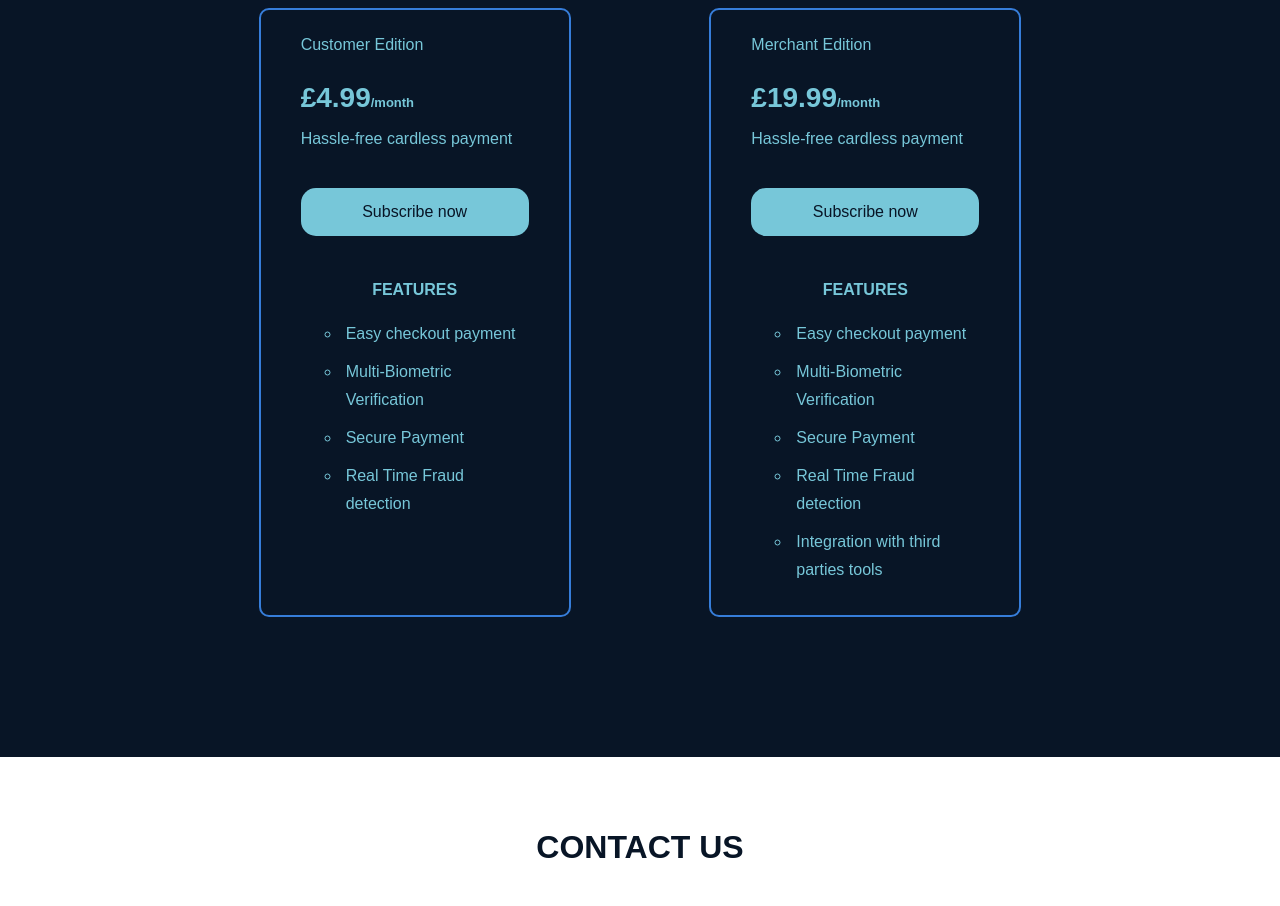
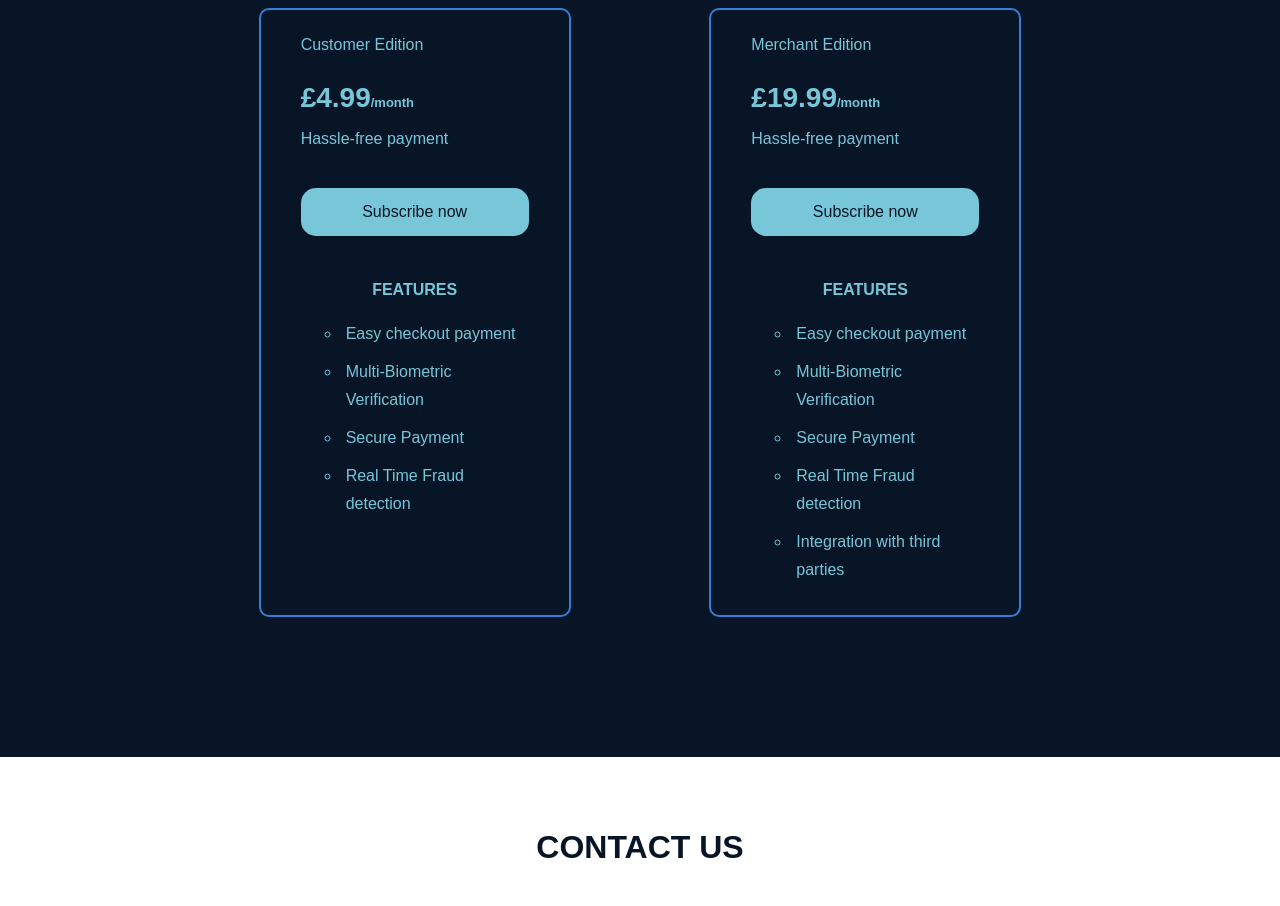
Before and after one commit to sabarivelanganesan/AVSolution, a plain HTML site: page index.html in a window 1280 px wide. Shown: the part 3940-4846 px from the top of the page. Drawn offline with Linux system fonts and the light colour scheme.

Commit message:
New changes

```diff
--- a/index.html
+++ b/index.html
@@ -156,7 +156,7 @@
                 <div class="price-card-items">
                     <p class="price-card-head">Customer Edition</p>
                     <p class="price-card-amount">£4.99<span>/month</span></p>
-                    <p class="price-card-desc">Hassle-free cardless payment</p>
+                    <p class="price-card-desc">Hassle-free payment</p>
                     <p class="price-card-btn">Subscribe now</p>
                     <div class="price-features">
                         <p class="pf-title">Features</p>
@@ -171,7 +171,7 @@
                 <div class="price-card-items">
                     <p class="price-card-head">Merchant Edition</p>
                     <p class="price-card-amount">£19.99<span>/month</span></p>
-                    <p class="price-card-desc">Hassle-free cardless payment</p>
+                    <p class="price-card-desc">Hassle-free payment</p>
                     <p class="price-card-btn">Subscribe now</p>
                     <div class="price-features">
                         <p class="pf-title">Features</p>
@@ -180,7 +180,7 @@
                             <li class="pf-list-item">Multi-Biometric Verification</li>
                             <li class="pf-list-item">Secure Payment</li>
                             <li class="pf-list-item">Real Time Fraud detection</li>
-                            <li class="pf-list-item">Integration with third parties tools</li>
+                            <li class="pf-list-item">Integration with third parties</li>
                         </ul>
                     </div>
                 </div>
```
